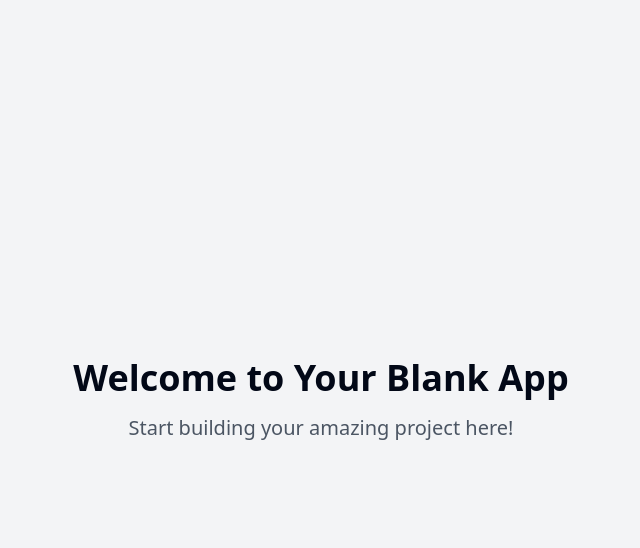
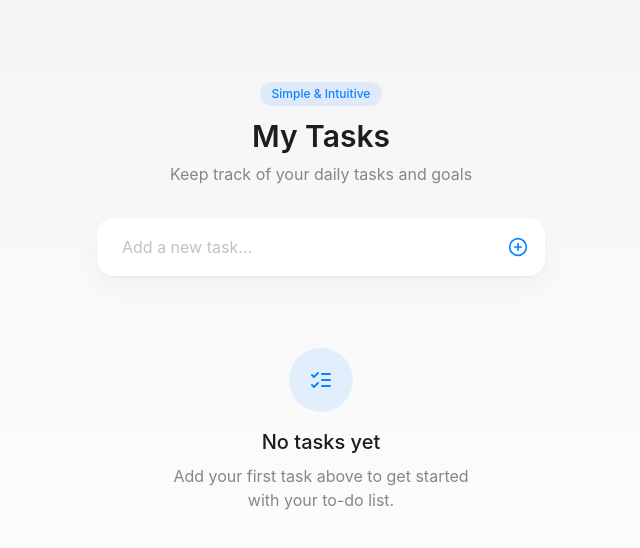
Before and after one commit to shadrack-ago/My-Portfolio-, a React (Vite) app: page / in a window 1280 px wide. Shown: the top 548 px of the page, without its empty margins (319-959 px from the left). Built offline with nearby package versions, Linux system fonts and the light colour scheme.

Commit message:
Implement to-do application
Implements a simple to-do application with an intuitive user interface.

```diff
--- /dev/null
+++ b/src/components/EmptyState.tsx
@@ -0,0 +1,18 @@
+
+import { ListChecks } from 'lucide-react';
+
+const EmptyState = () => {
+  return (
+    <div className="flex flex-col items-center justify-center py-12 px-4 text-center animate-fade-in">
+      <div className="w-16 h-16 rounded-full bg-todo-blue/10 flex items-center justify-center mb-4">
+        <ListChecks size={24} className="text-todo-blue" />
+      </div>
+      <h2 className="text-xl font-medium text-todo-text mb-2">No tasks yet</h2>
+      <p className="text-todo-text-secondary max-w-xs">
+        Add your first task above to get started with your to-do list.
+      </p>
+    </div>
+  );
+};
+
+export default EmptyState;
--- /dev/null
+++ b/src/components/NewTaskInput.tsx
@@ -0,0 +1,46 @@
+
+import { useState, KeyboardEvent } from 'react';
+import { PlusCircle } from 'lucide-react';
+
+interface NewTaskInputProps {
+  onAddTask: (text: string) => void;
+}
+
+const NewTaskInput = ({ onAddTask }: NewTaskInputProps) => {
+  const [text, setText] = useState('');
+
+  const handleSubmit = () => {
+    if (text.trim()) {
+      onAddTask(text);
+      setText('');
+    }
+  };
+
+  const handleKeyDown = (e: KeyboardEvent<HTMLInputElement>) => {
+    if (e.key === 'Enter') {
+      handleSubmit();
+    }
+  };
+
+  return (
+    <div className="todo-card mb-6 flex items-center py-1 px-2 subtle-shadow animate-scale-in">
+      <input
+        type="text"
+        className="todo-input flex-1"
+        placeholder="Add a new task..."
+        value={text}
+        onChange={(e) => setText(e.target.value)}
+        onKeyDown={handleKeyDown}
+      />
+      <button
+        onClick={handleSubmit}
+        className="p-2 rounded-xl text-todo-blue hover:bg-todo-blue/5 transition-colors duration-200"
+        aria-label="Add task"
+      >
+        <PlusCircle size={20} />
+      </button>
+    </div>
+  );
+};
+
+export default NewTaskInput;
--- /dev/null
+++ b/src/components/TodoItem.tsx
@@ -0,0 +1,62 @@
+
+import { useState } from 'react';
+import { Check, Trash2 } from 'lucide-react';
+import { Todo } from '@/hooks/useTodos';
+import { cn } from '@/lib/utils';
+
+interface TodoItemProps {
+  todo: Todo;
+  onToggle: (id: string) => void;
+  onDelete: (id: string) => void;
+}
+
+const TodoItem = ({ todo, onToggle, onDelete }: TodoItemProps) => {
+  const [isRemoving, setIsRemoving] = useState(false);
+
+  const handleDelete = () => {
+    setIsRemoving(true);
+    // Add a small delay to allow animation to play
+    setTimeout(() => {
+      onDelete(todo.id);
+    }, 200);
+  };
+
+  return (
+    <div
+      className={cn(
+        "todo-card p-3 mb-3 flex items-center gap-3 group",
+        isRemoving && "animate-slide-out",
+        !isRemoving && "animate-slide-in"
+      )}
+    >
+      <div
+        onClick={() => onToggle(todo.id)}
+        className={cn(
+          "todo-checkbox",
+          todo.completed ? "todo-checkbox-checked" : "todo-checkbox-unchecked"
+        )}
+      >
+        {todo.completed && <Check size={12} className="animate-check-mark" />}
+      </div>
+
+      <span
+        className={cn(
+          "flex-1 text-todo-text transition-all duration-200",
+          todo.completed && "line-through text-todo-text-secondary"
+        )}
+      >
+        {todo.text}
+      </span>
+
+      <button
+        onClick={handleDelete}
+        className="opacity-0 group-hover:opacity-100 focus:opacity-100 p-1.5 rounded-lg text-todo-text-secondary hover:bg-red-500/10 hover:text-red-500 transition-all duration-200"
+        aria-label="Delete task"
+      >
+        <Trash2 size={16} />
+      </button>
+    </div>
+  );
+};
+
+export default TodoItem;
--- /dev/null
+++ b/src/hooks/useTodos.tsx
@@ -0,0 +1,51 @@
+
+import { useState, useEffect } from 'react';
+
+export interface Todo {
+  id: string;
+  text: string;
+  completed: boolean;
+  createdAt: number;
+}
+
+export function useTodos() {
+  const [todos, setTodos] = useState<Todo[]>(() => {
+    const savedTodos = localStorage.getItem('todos');
+    return savedTodos ? JSON.parse(savedTodos) : [];
+  });
+
+  useEffect(() => {
+    localStorage.setItem('todos', JSON.stringify(todos));
+  }, [todos]);
+
+  const addTodo = (text: string) => {
+    if (text.trim()) {
+      const newTodo: Todo = {
+        id: crypto.randomUUID(),
+        text: text.trim(),
+        completed: false,
+        createdAt: Date.now(),
+      };
+      setTodos((prevTodos) => [newTodo, ...prevTodos]);
+    }
+  };
+
+  const toggleTodo = (id: string) => {
+    setTodos((prevTodos) =>
+      prevTodos.map((todo) =>
+        todo.id === id ? { ...todo, completed: !todo.completed } : todo
+      )
+    );
+  };
+
+  const deleteTodo = (id: string) => {
+    setTodos((prevTodos) => prevTodos.filter((todo) => todo.id !== id));
+  };
+
+  return {
+    todos,
+    addTodo,
+    toggleTodo,
+    deleteTodo,
+  };
+}
--- a/src/index.css
+++ b/src/index.css
@@ -1,3 +1,4 @@
+
 @tailwind base;
 @tailwind components;
 @tailwind utilities;
@@ -13,7 +14,7 @@
     --popover: 0 0% 100%;
     --popover-foreground: 222.2 84% 4.9%;
 
-    --primary: 222.2 47.4% 11.2%;
+    --primary: 217 91% 52%;
     --primary-foreground: 210 40% 98%;
 
     --secondary: 210 40% 96.1%;
@@ -30,72 +31,54 @@
 
     --border: 214.3 31.8% 91.4%;
     --input: 214.3 31.8% 91.4%;
-    --ring: 222.2 84% 4.9%;
+    --ring: 217 91% 52%;
 
-    --radius: 0.5rem;
-
-    --sidebar-background: 0 0% 98%;
-
-    --sidebar-foreground: 240 5.3% 26.1%;
-
-    --sidebar-primary: 240 5.9% 10%;
-
-    --sidebar-primary-foreground: 0 0% 98%;
-
-    --sidebar-accent: 240 4.8% 95.9%;
-
-    --sidebar-accent-foreground: 240 5.9% 10%;
-
-    --sidebar-border: 220 13% 91%;
-
-    --sidebar-ring: 217.2 91.2% 59.8%;
+    --radius: 0.75rem;
   }
 
-  .dark {
-    --background: 222.2 84% 4.9%;
-    --foreground: 210 40% 98%;
+  body {
+    @apply bg-background text-foreground font-sans antialiased;
+    -webkit-font-smoothing: antialiased;
+    -moz-osx-font-smoothing: grayscale;
+  }
 
-    --card: 222.2 84% 4.9%;
-    --card-foreground: 210 40% 98%;
-
-    --popover: 222.2 84% 4.9%;
-    --popover-foreground: 210 40% 98%;
-
-    --primary: 210 40% 98%;
-    --primary-foreground: 222.2 47.4% 11.2%;
-
-    --secondary: 217.2 32.6% 17.5%;
-    --secondary-foreground: 210 40% 98%;
-
-    --muted: 217.2 32.6% 17.5%;
-    --muted-foreground: 215 20.2% 65.1%;
-
-    --accent: 217.2 32.6% 17.5%;
-    --accent-foreground: 210 40% 98%;
-
-    --destructive: 0 62.8% 30.6%;
-    --destructive-foreground: 210 40% 98%;
-
-    --border: 217.2 32.6% 17.5%;
-    --input: 217.2 32.6% 17.5%;
-    --ring: 212.7 26.8% 83.9%;
-    --sidebar-background: 240 5.9% 10%;
-    --sidebar-foreground: 240 4.8% 95.9%;
-    --sidebar-primary: 224.3 76.3% 48%;
-    --sidebar-primary-foreground: 0 0% 100%;
-    --sidebar-accent: 240 3.7% 15.9%;
-    --sidebar-accent-foreground: 240 4.8% 95.9%;
-    --sidebar-border: 240 3.7% 15.9%;
-    --sidebar-ring: 217.2 91.2% 59.8%;
+  ::selection {
+    @apply bg-todo-blue/20;
   }
 }
 
-@layer base {
-  * {
-    @apply border-border;
+@layer components {
+  .todo-container {
+    @apply max-w-md w-full mx-auto px-4 sm:px-0 py-12;
   }
 
-  body {
-    @apply bg-background text-foreground;
+  .todo-card {
+    @apply bg-white rounded-2xl shadow-lg backdrop-blur-sm border border-white/50 overflow-hidden transition-all duration-300;
+  }
+
+  .todo-input {
+    @apply w-full text-base placeholder:text-todo-text-secondary/50 border-none py-3 px-4 outline-none bg-transparent transition-colors;
+  }
+
+  .todo-checkbox {
+    @apply w-5 h-5 rounded-full border-2 flex items-center justify-center transition-all duration-200 cursor-pointer;
+  }
+
+  .todo-checkbox-unchecked {
+    @apply border-todo-blue/30 bg-todo-blue/5 hover:bg-todo-blue/10;
+  }
+
+  .todo-checkbox-checked {
+    @apply border-todo-green bg-todo-green text-white;
   }
 }
+
+@layer utilities {
+  .glassmorphism {
+    @apply bg-white/70 backdrop-blur-md border border-white/50;
+  }
+
+  .subtle-shadow {
+    box-shadow: 0 10px 30px -5px rgba(0, 0, 0, 0.05), 0 1px 3px rgba(0, 0, 0, 0.05);
+  }
+}
--- a/src/pages/Index.tsx
+++ b/src/pages/Index.tsx
@@ -1,11 +1,91 @@
-// Update this page (the content is just a fallback if you fail to update the page)
+
+import { useEffect, useState } from 'react';
+import { useTodos } from '@/hooks/useTodos';
+import NewTaskInput from '@/components/NewTaskInput';
+import TodoItem from '@/components/TodoItem';
+import EmptyState from '@/components/EmptyState';
+import { useToast } from "@/components/ui/use-toast";
 
 const Index = () => {
+  const { todos, addTodo, toggleTodo, deleteTodo } = useTodos();
+  const [mounted, setMounted] = useState(false);
+  const { toast } = useToast();
+
+  // Used for SSR compatibility
+  useEffect(() => {
+    setMounted(true);
+  }, []);
+
+  const handleAddTask = (text: string) => {
+    addTodo(text);
+    toast({
+      title: "Task added",
+      description: "Your task has been successfully added.",
+      duration: 3000,
+    });
+  };
+
+  const handleDeleteTask = (id: string) => {
+    deleteTodo(id);
+    toast({
+      title: "Task deleted",
+      description: "Your task has been removed.",
+      duration: 3000,
+    });
+  };
+
+  const handleToggleTask = (id: string) => {
+    toggleTodo(id);
+    const task = todos.find(todo => todo.id === id);
+    if (task) {
+      toast({
+        title: task.completed ? "Task completed" : "Task marked incomplete",
+        duration: 2000,
+      });
+    }
+  };
+
+  if (!mounted) {
+    return null; // Prevent hydration errors
+  }
+
   return (
-    <div className="min-h-screen flex items-center justify-center bg-gray-100">
-      <div className="text-center">
-        <h1 className="text-4xl font-bold mb-4">Welcome to Your Blank App</h1>
-        <p className="text-xl text-gray-600">Start building your amazing project here!</p>
+    <div className="min-h-screen bg-gradient-to-b from-todo-gray to-white/80 py-8">
+      <div className="todo-container">
+        <header className="mb-8 text-center">
+          <div className="inline-block px-3 py-1 bg-todo-blue/10 rounded-full text-todo-blue text-xs font-medium mb-3 animate-fade-in">
+            Simple & Intuitive
+          </div>
+          <h1 className="text-3xl font-semibold text-todo-text mb-2 animate-fade-in">
+            My Tasks
+          </h1>
+          <p className="text-todo-text-secondary animate-fade-in">
+            Keep track of your daily tasks and goals
+          </p>
+        </header>
+
+        <NewTaskInput onAddTask={handleAddTask} />
+
+        <div className="space-y-2">
+          {todos.length > 0 ? (
+            todos.map((todo) => (
+              <TodoItem
+                key={todo.id}
+                todo={todo}
+                onToggle={handleToggleTask}
+                onDelete={handleDeleteTask}
+              />
+            ))
+          ) : (
+            <EmptyState />
+          )}
+        </div>
+
+        {todos.length > 0 && (
+          <div className="mt-6 text-center text-sm text-todo-text-secondary animate-fade-in">
+            {todos.filter(t => t.completed).length} of {todos.length} tasks completed
+          </div>
+        )}
       </div>
     </div>
   );
--- a/tailwind.config.ts
+++ b/tailwind.config.ts
@@ -1,3 +1,4 @@
+
 import type { Config } from "tailwindcss";
 
 export default {
@@ -18,12 +19,30 @@ export default {
 			}
 		},
 		extend: {
+			fontFamily: {
+				sans: [
+					'-apple-system',
+					'BlinkMacSystemFont',
+					'San Francisco',
+					'Segoe UI',
+					'Roboto',
+					'Helvetica Neue',
+					'sans-serif',
+				],
+			},
 			colors: {
 				border: 'hsl(var(--border))',
 				input: 'hsl(var(--input))',
 				ring: 'hsl(var(--ring))',
 				background: 'hsl(var(--background))',
 				foreground: 'hsl(var(--foreground))',
+				todo: {
+					blue: '#0A84FF',
+					green: '#30D158',
+					gray: '#F5F5F7',
+					text: '#1D1D1F',
+					'text-secondary': '#86868B',
+				},
 				primary: {
 					DEFAULT: 'hsl(var(--primary))',
 					foreground: 'hsl(var(--primary-foreground))'
@@ -70,25 +89,51 @@ export default {
 			},
 			keyframes: {
 				'accordion-down': {
-					from: {
-						height: '0'
-					},
-					to: {
-						height: 'var(--radix-accordion-content-height)'
-					}
+					from: { height: '0' },
+					to: { height: 'var(--radix-accordion-content-height)' }
 				},
 				'accordion-up': {
-					from: {
-						height: 'var(--radix-accordion-content-height)'
+					from: { height: 'var(--radix-accordion-content-height)' },
+					to: { height: '0' }
+				},
+				'slide-in': {
+					'0%': { transform: 'translateY(10px)', opacity: '0' },
+					'100%': { transform: 'translateY(0)', opacity: '1' }
+				},
+				'slide-out': {
+					'0%': { transform: 'translateY(0)', opacity: '1' },
+					'100%': { transform: 'translateY(10px)', opacity: '0' }
+				},
+				'fade-in': {
+					'0%': { opacity: '0' },
+					'100%': { opacity: '1' }
+				},
+				'scale-in': {
+					'0%': { transform: 'scale(0.95)', opacity: '0' },
+					'100%': { transform: 'scale(1)', opacity: '1' }
+				},
+				'check-mark': {
+					'0%': {
+						transform: 'scale(0)',
+						opacity: '0'
 					},
-					to: {
-						height: '0'
+					'50%': {
+						transform: 'scale(1.2)',
+					},
+					'100%': {
+						transform: 'scale(1)',
+						opacity: '1'
 					}
 				}
 			},
 			animation: {
 				'accordion-down': 'accordion-down 0.2s ease-out',
-				'accordion-up': 'accordion-up 0.2s ease-out'
+				'accordion-up': 'accordion-up 0.2s ease-out',
+				'slide-in': 'slide-in 0.2s ease-out',
+				'slide-out': 'slide-out 0.2s ease-out',
+				'fade-in': 'fade-in 0.2s ease-out',
+				'scale-in': 'scale-in 0.2s cubic-bezier(0.175, 0.885, 0.32, 1.275)',
+				'check-mark': 'check-mark 0.2s cubic-bezier(0.175, 0.885, 0.32, 1.275)'
 			}
 		}
 	},
```
